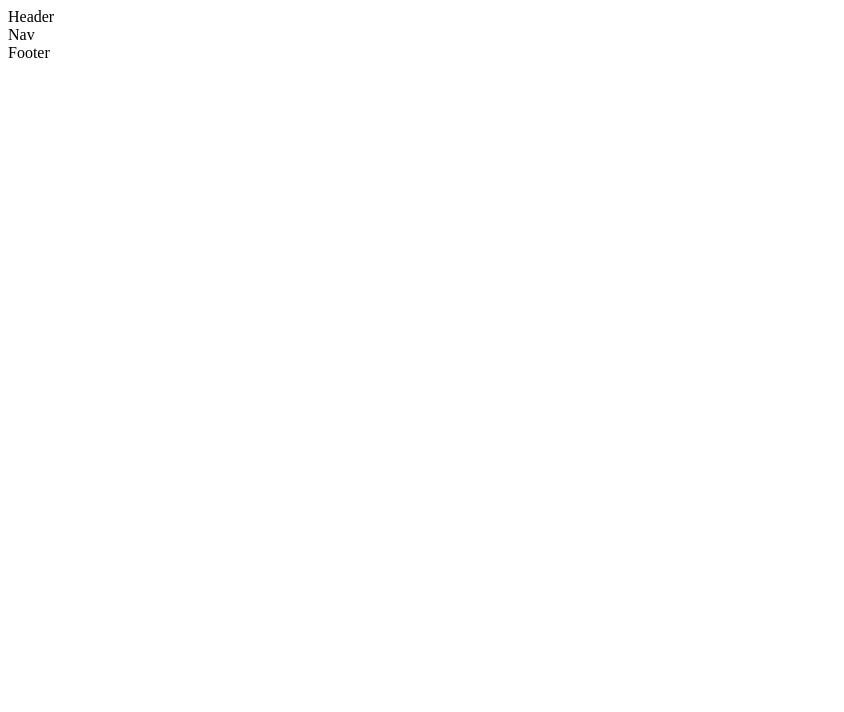
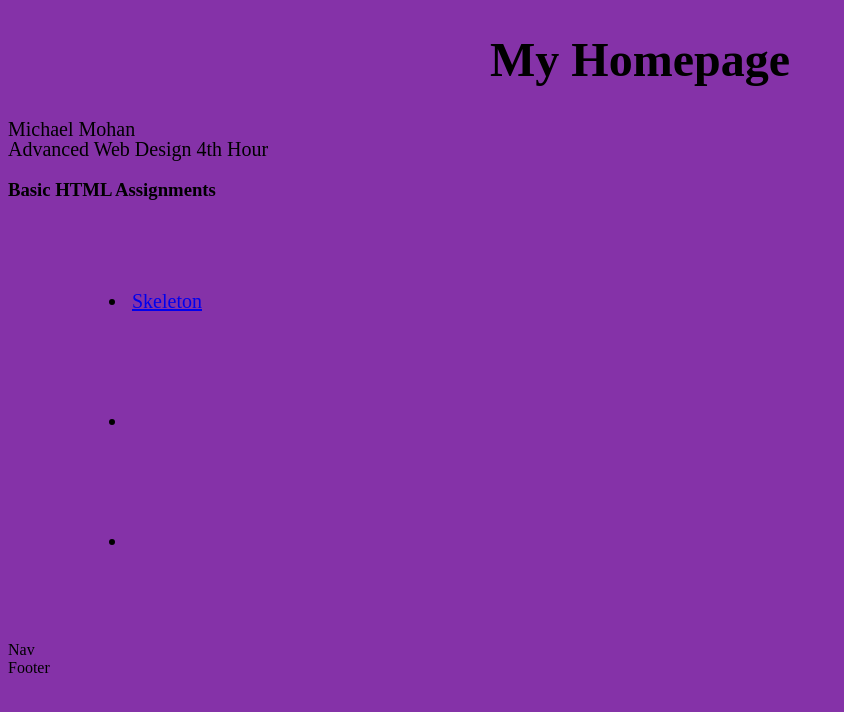
Before and after one commit to mohamich24/Advanced-Web-design---2021, a plain HTML site: page index.html in a window 1280 px wide. Shown: the whole page, without its empty margins (0-844 px from the left). Drawn offline with Linux system fonts and the light colour scheme.

Commit message:
Update index.html

```diff
--- a/index.html
+++ b/index.html
@@ -7,25 +7,56 @@
     <!-- All inpage style goes here-->
     <style>
 
+        body {
+             background: #8532a8;
 
 
+        }
+        h1 {
+            font-size: 48px;
+            text-align: center;
 
+        }
+        p {
+            font-size: 1.25rem;
+            line-height: 1.25rem;
+        }
+        li {
+            font-size: 1.25rem;
+            line-height: 2rem;
+            margin: 5rem;
+            padding:.25rem
+        }
     </style>
 
     <!-- All LINK tags go here-->
 
 
     <meta name="viewport" content="width=device-width, initial-scale=1">
-    <title>TITLE</title>
+    <title>Advanced Web Homepage</title>
 
 </head>
 
 <!-- Body Section is all visible elements-->
 <body>
 
-    <header>
-        Header
-    </header>
+    <h1>
+        My Homepage
+    </h1>
+    <p>
+    Michael Mohan<br>
+    Advanced Web Design 4th Hour<br>
+    <h3>Basic HTML Assignments</h3>
+    </p>
+    <ul>
+        <li><a href="#" target="_blank">Skeleton</a></li>
+        <li><a href="#" target="_blank"></a></li>
+        <li><a href="#" target="_blank"></a></li>
+    </ul>
+
+
+
+
     <nav>
         Nav
     </nav>
```
